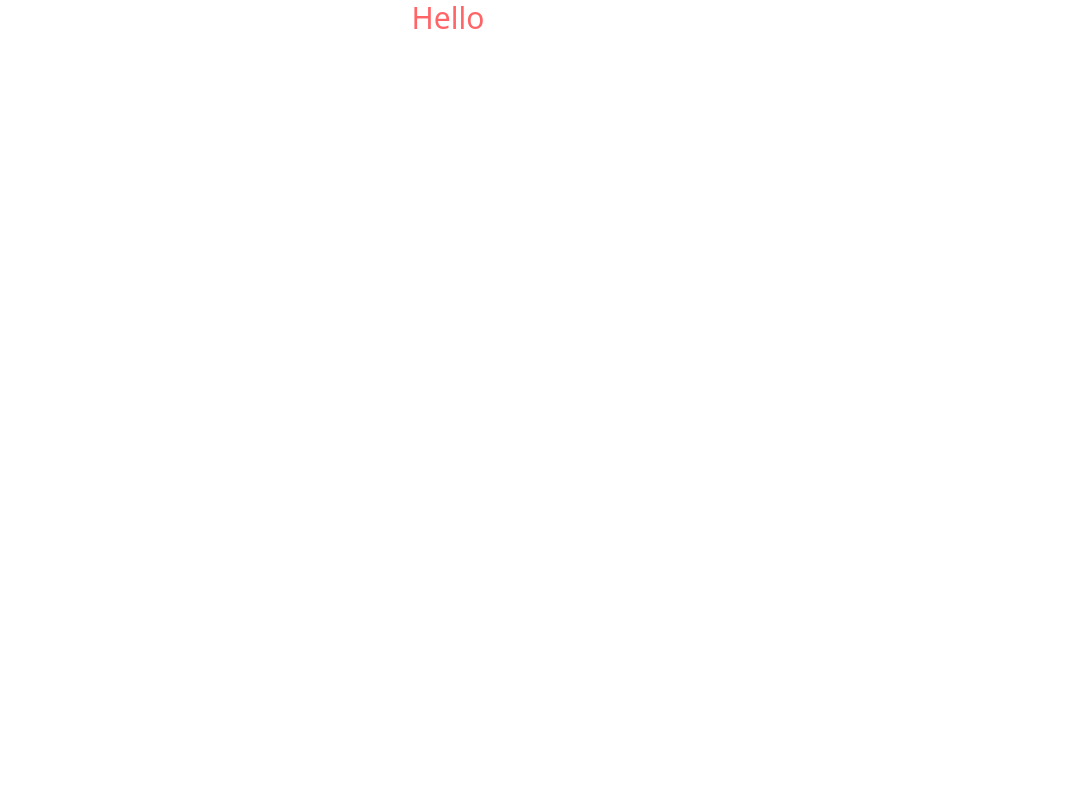
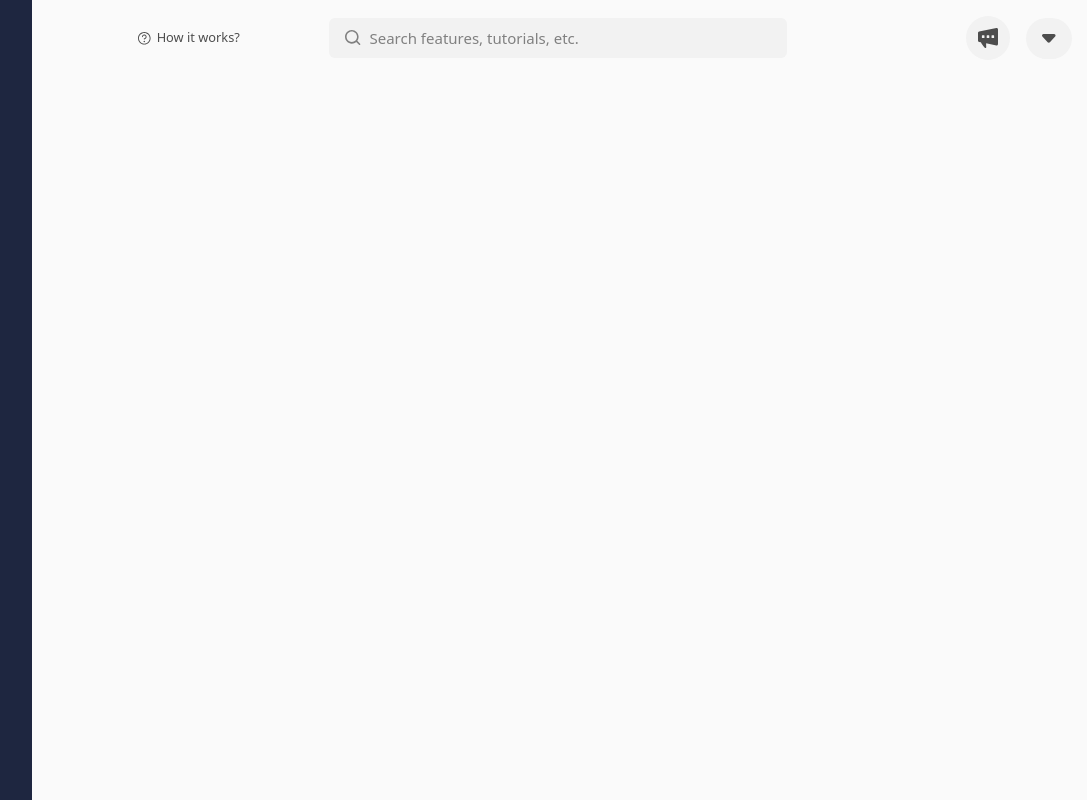
Before and after one commit to WadadParker/dukaan-design-breakdown, a React (Vite) app: page / in a window 1280 px wide. Shown: the whole page, without its empty margins (192-1279 px from the left). Built offline with nearby package versions, Linux system fonts and the light colour scheme.

Commit message:
style: nav bar

```diff
--- a/src/App.tsx
+++ b/src/App.tsx
@@ -1,10 +1,31 @@
+import ChatIcon from "./components/icons/ChatIcon"
+import Chevron from "./components/icons/Chevron"
+import QuestionMark from "./components/icons/QuestionMark"
+import SearchBar from "./components/icons/SearchBar"
+import IconButton from "./components/kit/IconButton"
 
 function App() {
 
   return (
-      <div>
-      <h1 className=" text-red-400 text-3xl text-center">Hello</h1>
-
+      <div className="bg-background-white flex h-screen w-screen overflow-hidden">
+        <div className=" w-56 bg-primary "></div>
+        <div className="grow ">
+          <nav className="flex justify-evenly items-center p-4">
+            <section className="flex grow justify-center gap-x-1.5 items-center">
+              <QuestionMark />
+              <small className="text-text">How it works?</small>
+            </section>
+            <SearchBar />
+            <section className="flex grow justify-end justify-self-end items-center gap-x-4 ">
+              <IconButton padding="p-3">
+                <ChatIcon />
+              </IconButton>
+              <IconButton padding="p-4">
+                <Chevron />
+              </IconButton>
+            </section>
+          </nav>
+        </div>
       </div>
   )
 }
--- /dev/null
+++ b/src/components/icons/ChatIcon.tsx
@@ -0,0 +1,12 @@
+
+
+const ChatIcon = () => {
+  return (
+    <svg width="20" height="20" viewBox="0 0 20 20" fill="none" xmlns="http://www.w3.org/2000/svg">
+<path d="M18.4211 0.0237288L1.11579 3.38234C0.463158 3.49896 0 4.1287 0 4.85174V12.5019C0 13.225 0.463158 13.8547 1.11579 13.9713L2.88421 14.3212C3.6 15.6273 4.94737 17.8897 6.75789 19.7323C7.36842 20.362 8.37895 19.8022 8.25263 18.8693C8.08421 17.6331 8.12632 16.3037 8.18947 15.3707L18.4211 17.3766C19.2421 17.5398 20 16.8401 20 15.9072V1.49312C20 0.560174 19.2421 -0.139537 18.4211 0.0237288ZM6.46316 9.6331C6.46316 9.88966 6.27368 10.0996 6.04211 10.0996H4.31579C4.08421 10.0996 3.89474 9.88966 3.89474 9.6331V7.72056C3.89474 7.464 4.08421 7.25408 4.31579 7.25408H6.04211C6.27368 7.25408 6.46316 7.464 6.46316 7.72056V9.6331ZM11.2842 9.6331C11.2842 9.88966 11.0947 10.0996 10.8632 10.0996H9.13684C8.90526 10.0996 8.71579 9.88966 8.71579 9.6331V7.72056C8.71579 7.464 8.90526 7.25408 9.13684 7.25408H10.8632C11.0947 7.25408 11.2842 7.464 11.2842 7.72056V9.6331ZM16.1263 9.6331C16.1263 9.88966 15.9368 10.0996 15.7053 10.0996H13.9789C13.7474 10.0996 13.5579 9.88966 13.5579 9.6331V7.72056C13.5579 7.464 13.7474 7.25408 13.9789 7.25408H15.6842C15.9158 7.25408 16.1053 7.464 16.1053 7.72056V9.6331H16.1263Z" fill="#4D4D4D"/>
+</svg>
+
+  )
+}
+
+export default ChatIcon
--- /dev/null
+++ b/src/components/icons/Chevron.tsx
@@ -0,0 +1,12 @@
+
+
+const Chevron = () => {
+  return (
+    <svg width="14" height="9" viewBox="0 0 14 9" fill="none" xmlns="http://www.w3.org/2000/svg">
+<path d="M7.88436 8.32045C7.28907 8.97659 6.25781 8.97659 5.66252 8.32045L0.388512 2.50737C-0.486009 1.54346 0.197928 -0.000533599 1.49943 -0.000533486L12.0474 -0.000532563C13.3489 -0.00053245 14.0329 1.54346 13.1584 2.50737L7.88436 8.32045Z" fill="#4D4D4D"/>
+</svg>
+
+  )
+}
+
+export default Chevron
--- /dev/null
+++ b/src/components/icons/QuestionMark.tsx
@@ -0,0 +1,13 @@
+
+const QuestionMark = ({size}:{size?:string}) => {
+  return (
+    <svg width="13" height="13" viewBox="0 0 13 13" fill="none" xmlns="http://www.w3.org/2000/svg" className={`${size}`}>
+        <path fill-rule="evenodd" clip-rule="evenodd" d="M7.07763 9.48064C7.07763 9.9101 6.72949 10.2583 6.30002 10.2583C5.87056 10.2583 5.52241 9.9101 5.52241 9.48064C5.52241 9.05118 5.87056 8.70303 6.30002 8.70303C6.72949 8.70303 7.07763 9.05118 7.07763 9.48064Z" fill="#4D4D4D"/>
+        <path fill-rule="evenodd" clip-rule="evenodd" d="M5.42705 2.70751C5.84386 2.53486 6.30251 2.48969 6.745 2.5777C7.18749 2.66572 7.59394 2.88297 7.91296 3.20199C8.23198 3.52101 8.44923 3.92746 8.53725 4.36995C8.62526 4.81244 8.58009 5.27109 8.40744 5.6879C8.23479 6.10472 7.94241 6.46097 7.56729 6.71162C7.32319 6.87473 7.05119 6.98834 6.76665 7.04781V7.1478C6.76665 7.40553 6.55772 7.61447 6.29998 7.61447C6.04225 7.61447 5.83332 7.40553 5.83332 7.1478V6.62939C5.83332 6.50562 5.88248 6.38693 5.97 6.29941C6.05752 6.21189 6.17622 6.16272 6.29998 6.16272C6.56654 6.16272 6.82712 6.08368 7.04876 5.93559C7.2704 5.78749 7.44314 5.577 7.54515 5.33073C7.64716 5.08446 7.67385 4.81347 7.62185 4.55203C7.56984 4.29059 7.44148 4.05044 7.25299 3.86196C7.06451 3.67347 6.82436 3.54511 6.56292 3.4931C6.30148 3.4411 6.03049 3.46779 5.78422 3.5698C5.53795 3.67181 5.32746 3.84455 5.17936 4.06619C5.03127 4.28783 4.95222 4.5484 4.95222 4.81497C4.95222 5.0727 4.74329 5.28163 4.48556 5.28163C4.22782 5.28163 4.01889 5.0727 4.01889 4.81497C4.01889 4.36381 4.15267 3.92278 4.40332 3.54766C4.65397 3.17253 5.01023 2.88016 5.42705 2.70751Z" fill="#4D4D4D"/>
+        <path fill-rule="evenodd" clip-rule="evenodd" d="M6.3 0.933333C3.33607 0.933333 0.933333 3.33607 0.933333 6.3C0.933333 9.26393 3.33607 11.6667 6.3 11.6667C9.26393 11.6667 11.6667 9.26393 11.6667 6.3C11.6667 3.33607 9.26393 0.933333 6.3 0.933333ZM0 6.3C0 2.82061 2.82061 0 6.3 0C9.7794 0 12.6 2.82061 12.6 6.3C12.6 9.7794 9.7794 12.6 6.3 12.6C2.82061 12.6 0 9.7794 0 6.3Z" fill="#4D4D4D"/>
+    </svg>
+
+  )
+}
+
+export default QuestionMark
--- /dev/null
+++ b/src/components/icons/SearchBar.tsx
@@ -0,0 +1,21 @@
+const SearchBar =()=>
+{
+    return (
+        <div className="px-4 py-2.25 bg-background-dark space-x-2 flex grow max-w-125 items-center rounded-md max-sm:px-2 max-sm:py-1.5 max-sm:grow-0 max-sm:space-x-1.5 max-sm:bg-gray-500/70">
+            <svg className="max-sm:w-2.5 max-sm:h-2.5" width="16" height="16" viewBox="0 0 16 16" fill="none" xmlns="http://www.w3.org/2000/svg">
+                <g clip-path="url(#clip0_5730_2526)">
+                <path d="M6.8 12.0301C3.9328 12.0301 1.6 9.69143 1.6 6.81704C1.6 3.94266 3.9328 1.60401 6.8 1.60401C9.6672 1.60401 12 3.94266 12 6.81704C12 9.69143 9.6672 12.0301 6.8 12.0301ZM12.2792 10.8375C13.1056 9.70827 13.6 8.3216 13.6 6.81704C13.6 3.05805 10.5496 0 6.8 0C3.0504 0 0 3.05805 0 6.81704C0 10.576 3.0504 13.6341 6.8 13.6341C8.4728 13.6341 10.0048 13.0222 11.1896 12.0132L14.0032 14.8339C14.1592 14.9903 14.364 15.0689 14.5688 15.0689C14.7736 15.0689 14.9784 14.9903 15.1344 14.8339C15.4472 14.5203 15.4472 14.0134 15.1344 13.6999L12.2792 10.8375Z" fill="#808080"/>
+                </g>
+                <defs>
+                <clipPath id="clip0_5730_2526">
+                <rect width="16" height="16" fill="white"/>
+                </clipPath>
+                </defs>
+            </svg>
+            <input className=' grow text-[15px] outline-none bg-transparent leading-5.5 placeholder:text-[#808080] max-sm:text-xs' placeholder='Search features, tutorials, etc.'/>
+
+        </div>
+    )
+}
+
+export default SearchBar
--- /dev/null
+++ b/src/components/kit/IconButton.tsx
@@ -0,0 +1,11 @@
+import type { ReactNode } from "react"
+
+const IconButton = ({padding,children}:{padding:string,children:ReactNode}) => {
+  return (
+    <button className={` rounded-full bg-background-dark ${padding} `}>
+        {children}
+    </button>
+  )
+}
+
+export default IconButton
--- a/src/index.css
+++ b/src/index.css
@@ -10,3 +10,15 @@
   -webkit-font-smoothing: antialiased;
   -moz-osx-font-smoothing: grayscale;
 }
+
+@theme {
+  --color-primary: #1E2640;
+  --color-background: #353C53 ;
+  --color-background-dark: #F2F2F2;
+  --color-background-light: #E6E6E6 ;
+  --color-background-white: #FAFAFA;
+  --color-text: #4D4D4D ;
+  --color-text-dark: #1A181E ;
+  --color-secondary: #146EB4 ;
+  --color-border: #D9D9D9
+}
```
